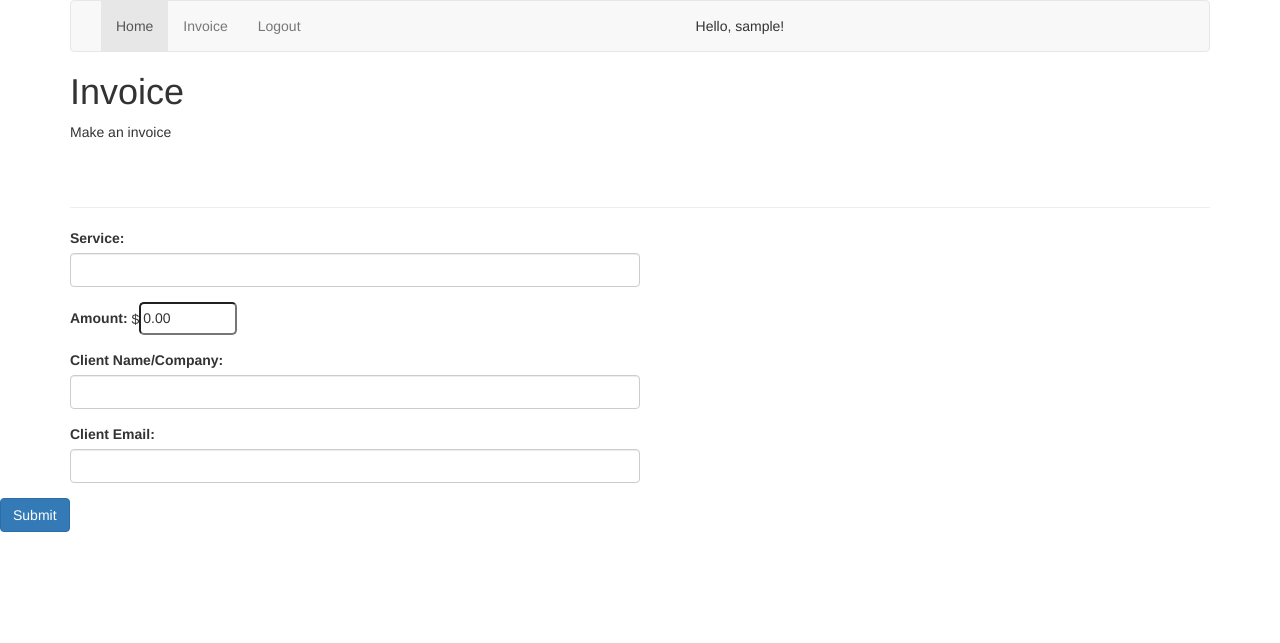
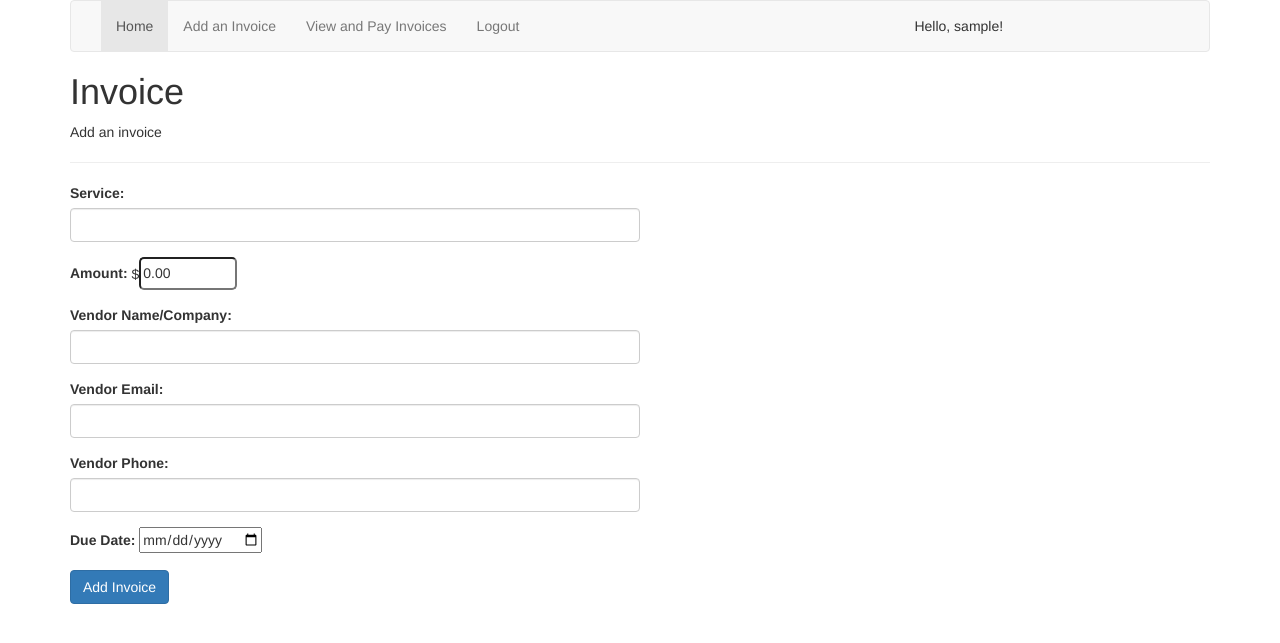
Before and after one commit to marikaklee/money2020, a Flask app: page /invoice in a window 1280 px wide. Shown: the top 643 px of the page. Run offline with Flask 2, Linux system fonts and the light colour scheme; the visitor is signed in with stand-in values (Sample User, id 1); some libraries are stand-ins or nearby versions.

Commit message:
can add invoice

```diff
--- a/app.py
+++ b/app.py
@@ -57,22 +57,54 @@ def logout():
     session['username'] = ''
     return render_template('login.html')
 
-@app.route('/invoice', methods=['GET'])
+
+
+@app.route('/invoice', methods=['GET', 'POST'])
 def invoice_home():
-    if 'username' not in session.keys() or session['username'] == '':
-        return render_template('login.html')
-    session['invoice'] = ''
-    company = ''
-    phone = ''
-    address = ''
-    with open('users.json') as data_file:
-            data = json.load(data_file)
-            for user in data['users']:
-                if user['username'] == session['username']:
-                    company = user['company']
-                    phone = user['phone']
-                    address = user['address']
-    return render_template("invoice.html", user=session['username'], company=company, phone=phone, address=address)
+	if(request.method == 'GET'):
+	    if 'username' not in session.keys() or session['username'] == '':
+	        return render_template('login.html')
+	    session['invoice'] = ''
+	    company = ''
+	    phone = ''
+	    address = ''
+	    with open('users.json') as data_file:
+	            data = json.load(data_file)
+	            for user in data['users']:
+	                if user['username'] == session['username']:
+	                    company = user['company']
+	                    phone = user['phone']
+	                    address = user['address']
+	    return render_template("invoice.html", user=session['username'], company=company, phone=phone, address=address)
+	else:
+
+		memo = request.form["memo"]
+		email = request.form["email"]
+		amount = request.form["amount"]
+		name = request.form["name"]
+		phone = request.form["phone"]
+		dueDate = request.form["due"]
+
+		invoice_json = {
+		"Service": memo,
+		"Customer": name,
+		"Email": email,
+		"Phone": phone,
+		"Amount": amount,
+		"DueDate": dueDate,
+		"Status": "Unpaid"
+		}
+
+		with open('invoices.json') as data_file:
+			data = json.load(data_file)
+
+        data['invoices'].append(invoice_json)
+
+    	with open('invoices.json', 'w') as f:
+        	json.dump(data, f)
+
+        return render_template("home.html", user=session['username'])
+
 
 
 @app.route('/hello')
--- a/invoices.json
+++ b/invoices.json
@@ -0,0 +1 @@
+{"invoices": [{"Customer": "Cats Inc.", "Amount": "50.00", "Email": "cat@cat.com", "Phone": 6501234567, "Service": "Cat Grooming", "DueDate": "2016-10-27", "Status": "Unpaid"}]}
--- a/templates/home.html
+++ b/templates/home.html
@@ -19,7 +19,8 @@
             </div>
             <ul class="nav navbar-nav">
                 <li class="active"><a href="/">Home</a></li>
-              	<li><a href="/invoice">Invoice</a></li>
+              	<li><a href="/invoice">Add an Invoice</a></li>
+              	<li><a href="/listInvoices">View and Pay Invoices</a></li>
                	<li><a href="/logout">Logout</a></li>
                	{% if user %}
                	<li style="margin-left:450px; margin-top:15px;">Hello, {{user}}! </li>
--- a/templates/invoice.html
+++ b/templates/invoice.html
@@ -18,7 +18,8 @@
 	    </div>
 	    <ul class="nav navbar-nav">
 	      <li class="active"><a href="/">Home</a></li>
-        <li><a href="/invoice">Invoice</a></li>
+        <li><a href="/invoice">Add an Invoice</a></li>
+        <li><a href="/listInvoices">View and Pay Invoices</a></li>
 	      <li><a href="/logout">Logout</a></li>
         {% if user %}
         <li style="margin-left:380px; margin-top:15px;">Hello, {{user}}! </li>
@@ -27,16 +28,12 @@
 	  </div>
 	</nav>
   	<h1>Invoice</h1>
-  	<p>Make an invoice</p>
-
-    <h2 style="display:inline-block; padding-left:40px;"><i> {{ company }} </i></h2>
-    <p style="display:inline-block; padding-left:155px;">{{ phone }} </p>
-    <p style="padding-left:214px; font-size:0.9em;">{{ address }} </p>
+  	<p>Add an invoice</p>
 
     <hr/>
   	<!--  form for invoice -->
-  	<form id="simplify-payment-form" action="/makeInvoice" method="POST" style="width:50%">
-		<div class="form-group">
+  	<form action="/invoice" method="POST" style="width:50%">
+		  <div class="form-group">
           	<label for="email">Service:</label>
           	<input class="form-control" id="memo" name="memo">
       	</div>
@@ -45,15 +42,25 @@
           	<span>$</span><input type="number" style="border-radius:5px; height:33px;" min="0.01" step="0.01" max="2500" value="0.00" name="amount">
       	</div>
         <div class="form-group">
-            <label for="email">Client Name/Company:</label>
+            <label for="email">Vendor Name/Company:</label>
             <input class="form-control" id="email" name="name">
         </div>
       	<div class="form-group">
-          	<label for="email">Client Email:</label>
+          	<label for="email">Vendor Email:</label>
           	<input type="email" class="form-control" id="email" name="email">
       	</div>
-		</div>
-      	<button type="submit" class="btn btn-primary">Submit</button>
+        <div class="form-group">
+            <label for="email">Vendor Phone:</label>
+            <input class="form-control" id="phone" name="phone">
+        </div>
+        <div class="form-group">
+            <label for="email">Due Date:</label>
+            <input type="date" name="due">
+        </div>
+        <div class="form-group">
+            <button type="submit" class="btn btn-primary">Add Invoice</button>
+        </div>
+		  </div>
     </form>
 
 </div>
```
